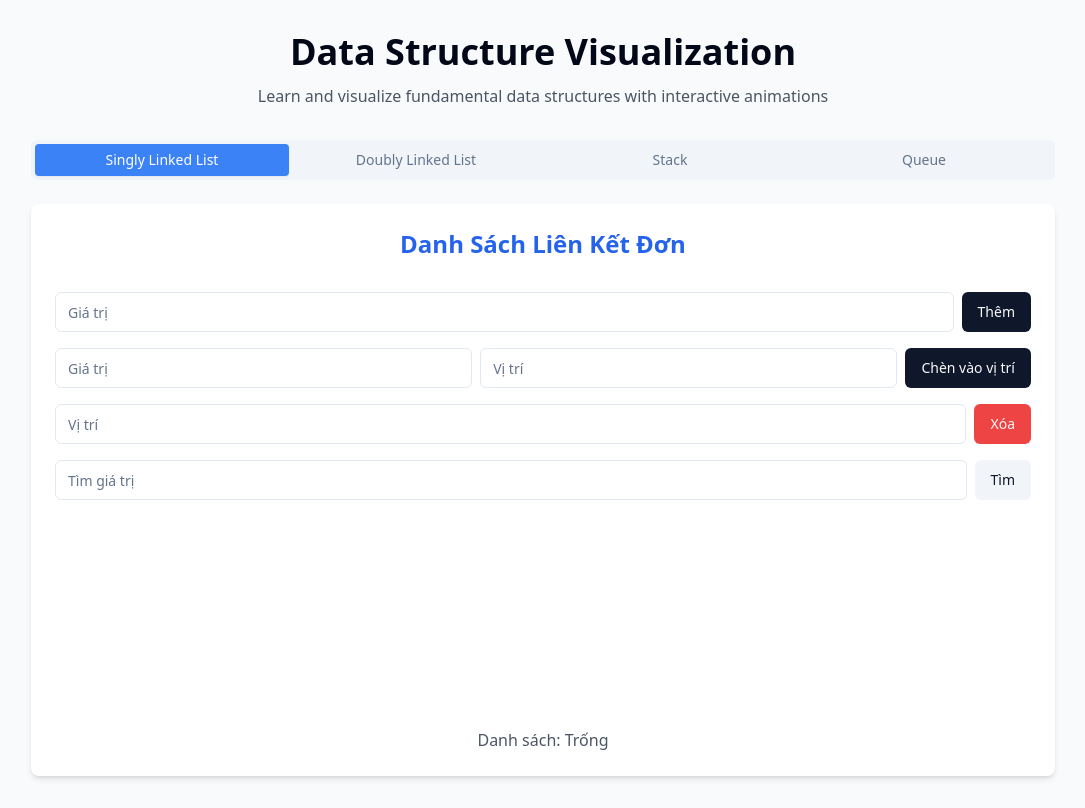
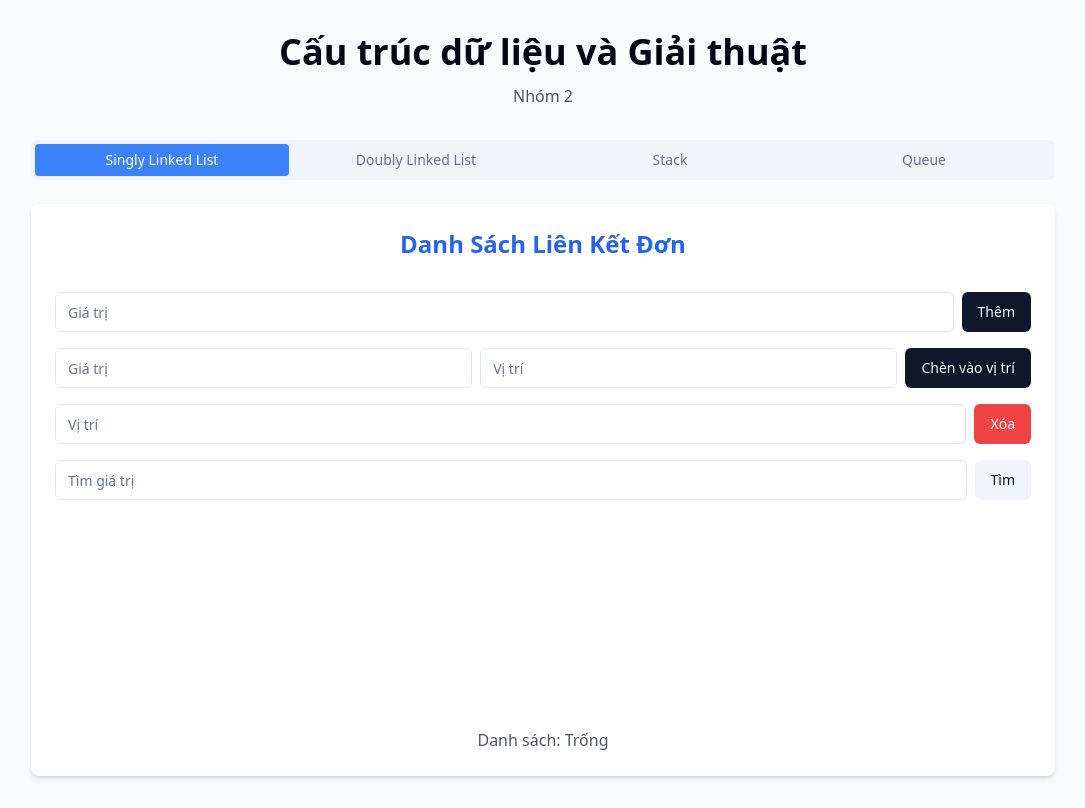
Before and after one commit to ntainguyenit/ctdl-gt, a React (Vite) app: page / in a window 1280 px wide. Shown: the whole page, without its empty margins (97-1182 px from the left). Built offline with nearby package versions, Linux system fonts and the light colour scheme.

Commit message:
Update page content
Change the title and description of the page.

```diff
--- a/src/pages/Index.tsx
+++ b/src/pages/Index.tsx
@@ -9,8 +9,8 @@ const Index = () => {
   return (
     <div className="min-h-screen p-4 md:p-8 bg-gray-50">
       <header className="mb-8 text-center">
-        <h1 className="text-3xl md:text-4xl font-bold mb-3">Data Structure Visualization</h1>
-        <p className="text-gray-600">Learn and visualize fundamental data structures with interactive animations</p>
+        <h1 className="text-3xl md:text-4xl font-bold mb-3">Cấu trúc dữ liệu và Giải thuật</h1>
+        <p className="text-gray-600">Nhóm 2</p>
       </header>
 
       <main className="max-w-5xl mx-auto">
```
